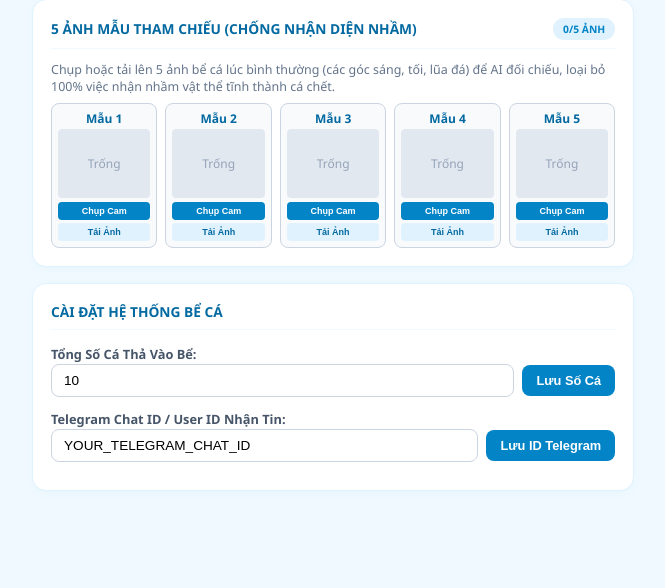
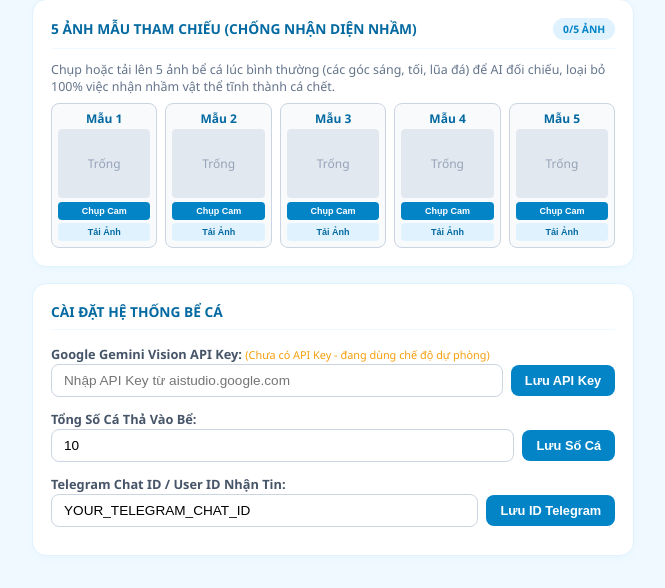
Before and after one commit to talkwitht21-stack/HE_THONG_BE_CA_SIC, a Flask app: page / in a window 1280 px wide. Shown: the part 981-1569 px from the top of the page, without its empty margins (58-723 px from the left). Before the commit the page ends 1472 px from the top, so only its background shows below. Run offline with Flask 3, Linux system fonts and the light colour scheme; data that the repository does not hold is empty.

Commit message:
feat(web_settings): cho phep nhap va cap nhat Google Gemini API Key truc tiep tu giao dien Web Dashboard

```diff
--- a/Python_Server/core/gemini_vision.py
+++ b/Python_Server/core/gemini_vision.py
@@ -59,6 +59,33 @@ class GeminiVisionAnalyzer:
                 self.enabled = False
         else:
             print("[GEMINI WARN] Chua nhap Gemini API Key! He thong se su dung che do Computer Vision du phong.")
+
+    def update_api_key(self, new_api_key):
+        """
+        Cập nhật API Key mới trực tiếp từ Web Dashboard và khởi tạo lại Model.
+        """
+        self.api_key = str(new_api_key).strip()
+        self.enabled = bool(self.api_key and self.api_key != "YOUR_GEMINI_API_KEY")
+        if self.enabled:
+            if not HAS_GENAI:
+                print("[GEMINI WARN] Chua cai dat thu vien 'google-generativeai'.")
+                self.enabled = False
+                return False
+            try:
+                genai.configure(api_key=self.api_key)
+                self.model = genai.GenerativeModel(
+                    model_name=self.model_name,
+                    generation_config={"temperature": self.temperature, "response_mime_type": "application/json"}
+                )
+                print(f"[GEMINI AI] Da cap nhat API Key moi tu Web thanh cong! Model: {self.model_name}")
+                return True
+            except Exception as e:
+                print(f"[GEMINI ERROR] Loi cap nhat API Key: {e}")
+                self.enabled = False
+                return False
+        else:
+            self.model = None
+            return False
 
     def analyze_frame(self, frame):
         """
--- a/Python_Server/web/app.py
+++ b/Python_Server/web/app.py
@@ -28,6 +28,11 @@ def create_app(video_stream, gemini_ai, esp32_client, shared_state, config_mgr=N
     def api_status():
         esp_data = esp32_client.get_data() if esp32_client else {}
         ref_status = ref_manager.get_slot_status() if ref_manager else []
+
+        current_api_key = config_mgr.get("gemini", "api_key", "") if config_mgr else ""
+        has_key = bool(current_api_key and current_api_key != "YOUR_GEMINI_API_KEY")
+        masked_key = (current_api_key[:6] + "..." + current_api_key[-4:]) if len(current_api_key) > 10 else ("Đã lưu" if has_key else "")
+
         return jsonify({
             "ai": shared_state.get("ai_result", {}),
             "confirmed_dead_fish": shared_state.get("confirmed_dead_fish", 0),
@@ -35,6 +40,8 @@ def create_app(video_stream, gemini_ai, esp32_client, shared_state, config_mgr=N
             "total_fish_configured": shared_state.get("total_fish_configured", 10),
             "public_url": shared_state.get("public_url", ""),
             "telegram_chat_id": shared_state.get("telegram_chat_id", ""),
+            "has_gemini_key": has_key,
+            "gemini_api_key_masked": masked_key,
             "fps": video_stream.actual_fps if video_stream else 0.0,
             "ref_status": ref_status,
             "esp32": esp_data,
@@ -103,6 +110,15 @@ def create_app(video_stream, gemini_ai, esp32_client, shared_state, config_mgr=N
         data = request.get_json() or {}
         changed = False
 
+        if "gemini_api_key" in data:
+            key = str(data["gemini_api_key"]).strip()
+            if key:
+                if config_mgr:
+                    config_mgr.set("gemini", "api_key", key)
+                if gemini_ai:
+                    gemini_ai.update_api_key(key)
+                changed = True
+
         if "total_fish" in data:
             try:
                 tf = int(data["total_fish"])
--- a/Python_Server/web/templates/index.html
+++ b/Python_Server/web/templates/index.html
@@ -149,9 +149,18 @@
             </div>
           </div>
 
-          <!-- Cài Đặt Số Cá & Telegram ID -->
+          <!-- Cài Đặt Hệ Thống Bể Cá -->
           <div class="card">
             <div class="card-title">Cài Đặt Hệ Thống Bể Cá</div>
+
+            <label style="font-size:0.8em;font-weight:bold;color:#475569">
+              Google Gemini Vision API Key:
+              <span id="gemini-status-lbl" style="font-size:0.85em;color:#10b981;font-weight:normal"></span>
+            </label>
+            <div class="form-row">
+              <input type="password" id="inp-gemini-key" class="form-input" placeholder="Nhập API Key từ aistudio.google.com">
+              <button class="form-btn" onclick="saveSettings('gemini')">Lưu API Key</button>
+            </div>
 
             <label style="font-size:0.8em;font-weight:bold;color:#475569">Tổng Số Cá Thả Vào Bể:</label>
             <div class="form-row">
@@ -315,7 +324,11 @@
 
     function saveSettings(type) {
       let payload = {};
-      if (type === 'fish') {
+      if (type === 'gemini') {
+        let k = document.getElementById('inp-gemini-key').value.trim();
+        if (!k) return alert('Vui lòng nhập API Key!');
+        payload.gemini_api_key = k;
+      } else if (type === 'fish') {
         let f = parseInt(document.getElementById('inp-total-fish').value);
         if (isNaN(f) || f < 1) return alert('Vui lòng nhập số cá hợp lệ!');
         payload.total_fish = f;
@@ -333,6 +346,7 @@
       .then(r => r.json())
       .then(d => {
         alert(d.message || 'Đã lưu thành công!');
+        if (type === 'gemini') document.getElementById('inp-gemini-key').value = '';
         fetchStatus();
       });
     }
@@ -349,6 +363,18 @@
       fetch('/api/status')
         .then(r => r.json())
         .then(d => {
+          // Gemini Key Status
+          let gemLbl = document.getElementById('gemini-status-lbl');
+          if (gemLbl) {
+            if (d.has_gemini_key) {
+              gemLbl.textContent = `(Đã kích hoạt: ${d.gemini_api_key_masked})`;
+              gemLbl.style.color = '#10b981';
+            } else {
+              gemLbl.textContent = '(Chưa có API Key - đang dùng chế độ dự phòng)';
+              gemLbl.style.color = '#f59e0b';
+            }
+          }
+
           // Cloudflare Tunnel
           if (d.public_url) {
             document.getElementById('tunnel-text').innerHTML = `<a class="tunnel-link" href="${d.public_url}" target="_blank">${d.public_url}</a>`;
```
